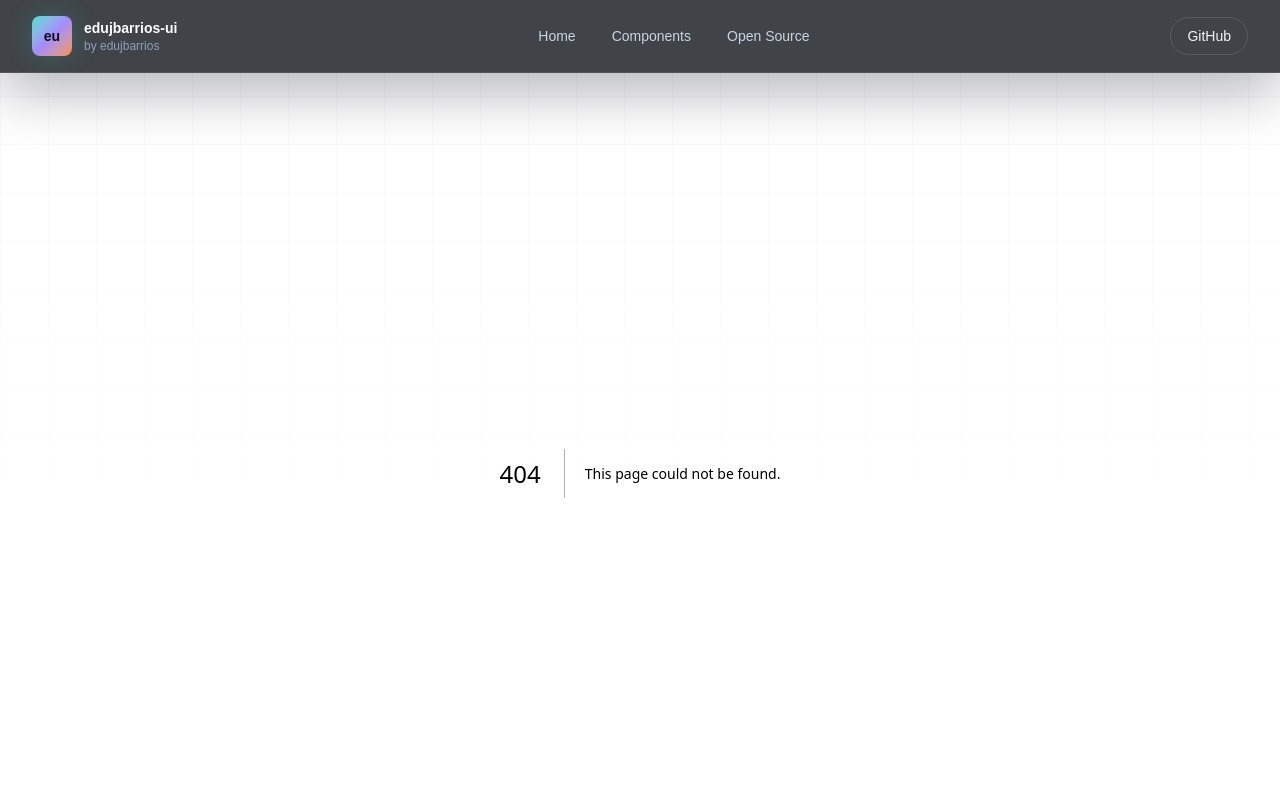
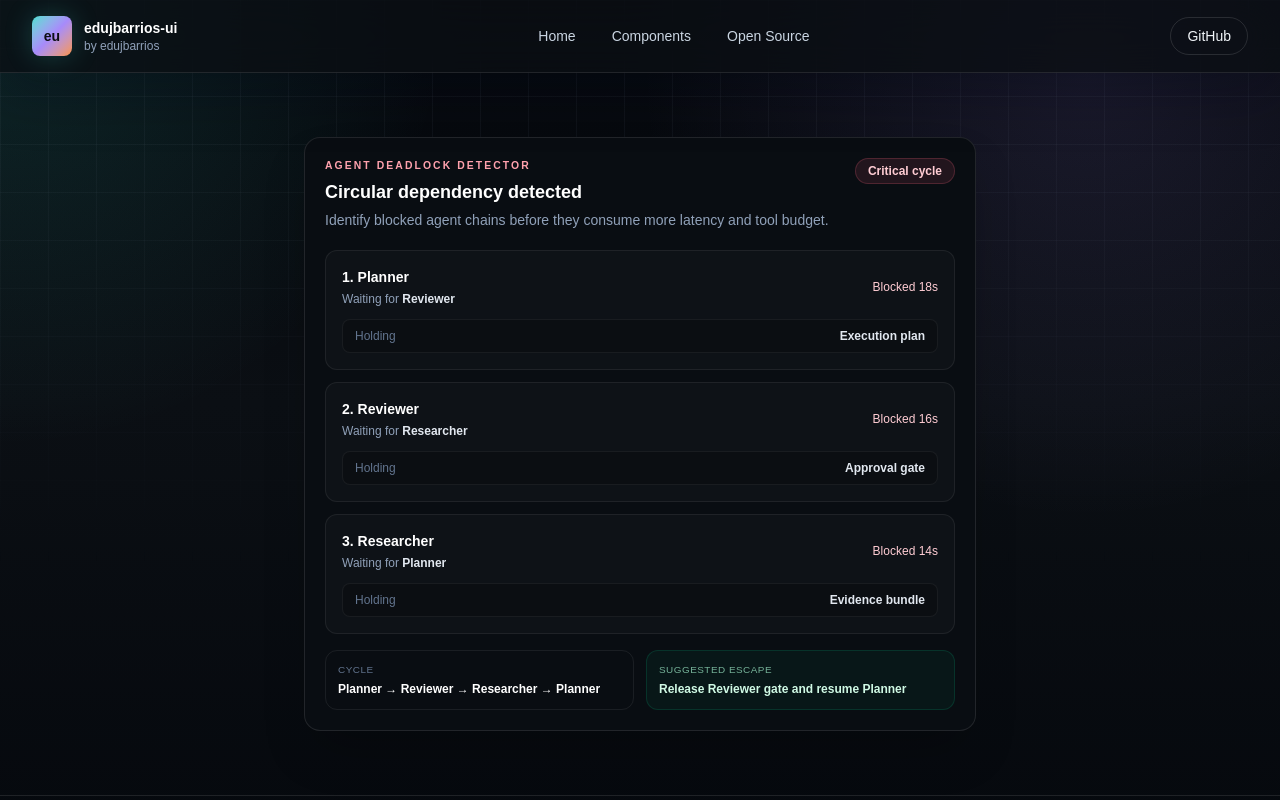
Before and after one commit to edujbarrios/edujbarrios-ui, a Next.js app: page /labs/agent-deadlock-detector in a window 1280 px wide. Before the commit this address had no page. Shown: the top 800 px of the page. Built offline with nearby package versions, Linux system fonts and the light colour scheme.

Commit message:
feat: add Agent Deadlock Detector showcase (#80)
* feat: add Agent Deadlock Detector component

* feat: add Agent Deadlock Detector showcase

```diff
--- /dev/null
+++ b/app/labs/agent-deadlock-detector/page.tsx
@@ -0,0 +1,9 @@
+import { AgentDeadlockDetector } from "@/components/ui/agent-deadlock-detector";
+
+export default function AgentDeadlockDetectorPage() {
+  return (
+    <main className="mx-auto flex min-h-[70vh] max-w-5xl items-center justify-center px-4 py-16 sm:px-6 lg:px-8">
+      <AgentDeadlockDetector />
+    </main>
+  );
+}
--- /dev/null
+++ b/components/ui/agent-deadlock-detector.tsx
@@ -0,0 +1,49 @@
+const agents = [
+  { name: "Planner", waitsFor: "Reviewer", held: "Execution plan", age: "18s" },
+  { name: "Reviewer", waitsFor: "Researcher", held: "Approval gate", age: "16s" },
+  { name: "Researcher", waitsFor: "Planner", held: "Evidence bundle", age: "14s" },
+];
+
+export function AgentDeadlockDetector() {
+  return (
+    <section className="w-full max-w-2xl rounded-2xl border border-white/10 bg-[#090d12] p-5 shadow-2xl">
+      <header className="flex flex-wrap items-start justify-between gap-4">
+        <div>
+          <p className="text-[0.65rem] font-semibold uppercase tracking-[0.2em] text-rose-300">Agent deadlock detector</p>
+          <h3 className="mt-1 text-lg font-bold text-white">Circular dependency detected</h3>
+          <p className="mt-1 text-sm text-slate-400">Identify blocked agent chains before they consume more latency and tool budget.</p>
+        </div>
+        <span className="rounded-full border border-rose-400/20 bg-rose-400/10 px-3 py-1 text-xs font-semibold text-rose-200">Critical cycle</span>
+      </header>
+
+      <ol className="mt-5 space-y-3">
+        {agents.map((agent, index) => (
+          <li key={agent.name} className="rounded-xl border border-white/[0.07] bg-white/[0.025] p-4">
+            <div className="flex items-center justify-between gap-3">
+              <div>
+                <p className="text-sm font-semibold text-white">{index + 1}. {agent.name}</p>
+                <p className="mt-1 text-xs text-slate-400">Waiting for <span className="font-semibold text-slate-200">{agent.waitsFor}</span></p>
+              </div>
+              <span className="text-xs tabular-nums text-rose-200">Blocked {agent.age}</span>
+            </div>
+            <div className="mt-3 flex items-center justify-between rounded-lg border border-white/[0.06] bg-black/20 px-3 py-2 text-xs">
+              <span className="text-slate-500">Holding</span>
+              <strong className="text-slate-200">{agent.held}</strong>
+            </div>
+          </li>
+        ))}
+      </ol>
+
+      <div className="mt-4 grid gap-3 sm:grid-cols-2">
+        <div className="rounded-xl border border-white/[0.07] p-3">
+          <p className="text-[0.62rem] uppercase tracking-wider text-slate-500">Cycle</p>
+          <p className="mt-1 text-xs font-semibold text-white">Planner → Reviewer → Researcher → Planner</p>
+        </div>
+        <div className="rounded-xl border border-emerald-400/15 bg-emerald-400/[0.05] p-3">
+          <p className="text-[0.62rem] uppercase tracking-wider text-emerald-200/70">Suggested escape</p>
+          <p className="mt-1 text-xs font-semibold text-emerald-100">Release Reviewer gate and resume Planner</p>
+        </div>
+      </div>
+    </section>
+  );
+}
```
